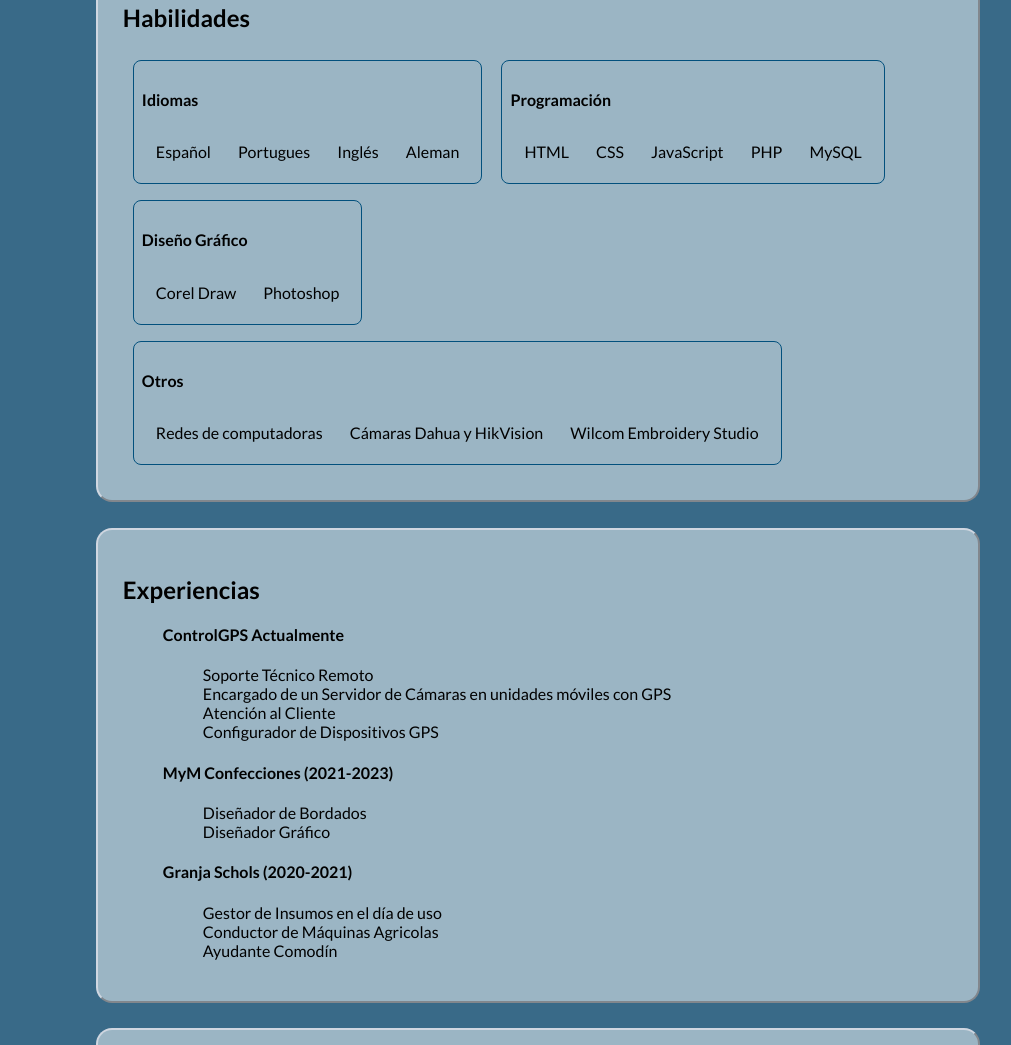
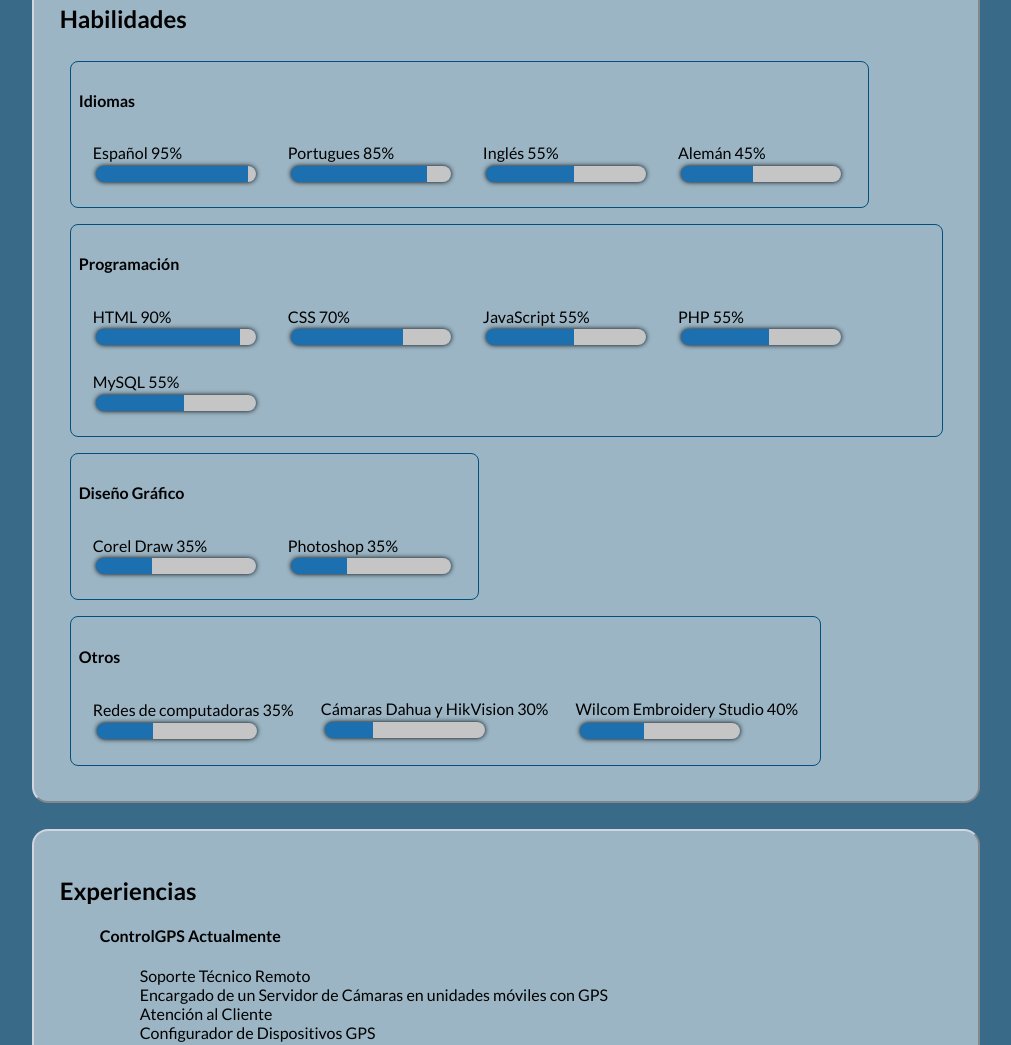
Before and after one commit to Mipcra98/Mi_Portfolio, a plain HTML site: page index.html in a window 1280 px wide. Shown: the part 666-1711 px from the top of the page, without its empty margins (102-1113 px from the left). Drawn offline with Linux system fonts and the light colour scheme.

Commit message:
Skill percentages
Added a progress bar with animation for all skills

```diff
--- a/index.html
+++ b/index.html
@@ -44,35 +44,54 @@
                 <li class="rama-hab">
                     <h4>Idiomas</h4>
                     <ul>
-                        <li class="habilidad">Español</li>
-                        <li class="habilidad">Portugues</li>
-                        <li class="habilidad">Inglés</li>
-                        <li class="habilidad">Aleman</li>
+                        <li class="habilidad">Español 95%
+                            <div class="progress-bar" style="--fill-percent:95%;"></div>
+                        </li>
+                        <li class="habilidad">Portugues 85%
+                            <div class="progress-bar" style="--fill-percent:85%;"></div>
+                        </li>
+                        <li class="habilidad">Inglés 55%
+                            <div class="progress-bar" style="--fill-percent:55%;"></div>
+                        </li>
+                        <li class="habilidad">Alemán 45%
+                            <div class="progress-bar" style="--fill-percent:45%;"></div>
+                        </li>
                     </ul>
                 </li>
                 <li class="rama-hab">
                     <h4>Programación</h4>
                     <ul>
-                        <li class="habilidad">HTML</li>
-                        <li class="habilidad">CSS</li>
-                        <li class="habilidad">JavaScript</li>
-                        <li class="habilidad">PHP</li>
-                        <li class="habilidad">MySQL</li>
+                        <li class="habilidad">HTML 90%
+                            <div class="progress-bar" style="--fill-percent:90%;"></div>
+                        </li>
+                        <li class="habilidad">CSS 70%
+                            <div class="progress-bar" style="--fill-percent:70%;"></div></li>
+                        <li class="habilidad">JavaScript 55%
+                            <div class="progress-bar" style="--fill-percent:55%;"></div></li>
+                        <li class="habilidad">PHP 55%
+                            <div class="progress-bar" style="--fill-percent:55%;"></div></li>
+                        <li class="habilidad">MySQL 55%
+                            <div class="progress-bar" style="--fill-percent:55%;"></div></li>
                     </ul>
                 </li>
                 <li class="rama-hab">
                     <h4>Diseño Gráfico</h4>
                     <ul>
-                        <li class="habilidad">Corel Draw</li>
-                        <li class="habilidad">Photoshop</li>
+                        <li class="habilidad">Corel Draw 35%
+                            <div class="progress-bar" style="--fill-percent:35%;"></div></li>
+                        <li class="habilidad">Photoshop 35%
+                            <div class="progress-bar" style="--fill-percent:35%;"></div></li>
                     </ul>
                 </li>
                 <li class="rama-hab">
                     <h4>Otros</h4>
                     <ul>
-                        <li class="habilidad">Redes de computadoras</li>
-                        <li class="habilidad">Cámaras Dahua y HikVision</li>
-                        <li class="habilidad">Wilcom Embroidery Studio</li>
+                        <li class="habilidad">Redes de computadoras 35%
+                            <div class="progress-bar" style="--fill-percent:35%;"></div></li>
+                        <li class="habilidad">Cámaras Dahua y HikVision 30%
+                            <div class="progress-bar" style="--fill-percent:30%;"></div></li>
+                        <li class="habilidad">Wilcom Embroidery Studio 40%
+                            <div class="progress-bar" style="--fill-percent:40%;"></div></li>
                     </ul>
                 </li>
 
@@ -134,7 +153,8 @@
         <section id="contact">
             <h2>Contactos</h2>
             <ul>
-                <li><i class="fa fa-envelope"></i> Email: willianfuhr27041998@gmail.com</li>
+                <li><i class="fa fa-envelope"></i> Email: willianfuhr2704199
+                    @gmail.com</li>
                 <li><i class="fa fa-phone"></i> Teléfono: +595 985 206181</li>
                 <li><i class="fa fa-mobile"></i> Redes Sociales</li>
                 <ul id="social">
@@ -142,7 +162,7 @@
                         <a href="https://www.facebook.com/wjff98/" class="fa fa-facebook" target="_blank"></a>
                     </li>
                     <li>
-                        <a href="https://www.instagram.com/fuhrensewill/" class="fa fa-instagram" target="_blank"></a>
+                        <a href="https://www.instagram.com/fuhrensewill?igsh=MTRwOGhqejljb3ExZg==" class="fa fa-instagram" target="_blank"></a>
                     </li>
                     <li>
                         <a href="https://www.linkedin.com/in/willian-f%C3%BChr-32295b211/" class="fa fa-linkedin" target="_blank"></a>
@@ -150,7 +170,7 @@
                     <!-- Agrega más redes sociales si lo deseas -->
                 </ul>
             </ul>
-            <div>
+            <!--<div>
                 <h4>Déjame un mensaje</h4>
                 <form action="submit">
                     <div id="name">
@@ -167,7 +187,7 @@
                     </div>
                     <button type="submit">Enviar</button>
                 </form>
-            </div>
+            </div>-->
         </section>
     </main>
     <footer><p>Copyright &copy; 2024</p></footer>
--- a/style.css
+++ b/style.css
@@ -70,7 +70,7 @@ header div{
 section{
     border: 0.25vh #d0d7e1 outset;
     border-radius: 1rem;
-    margin-left: 15%;
+    margin-left: 10%;
     margin-right: 15%;
     margin-top: 2%;
     padding: 2%;
@@ -84,6 +84,7 @@ section p{
     text-indent: 2rem;
 }
 section li{
+    padding-inline-start: 0;
     list-style: none;
 }
 #about-me {
@@ -122,10 +123,42 @@ section li{
 }
 
 .rama-hab:hover .habilidad:hover{
-    background-color: #7dbbe8;
+    background-color: #6ba3cc;
     color: black;
     transition: all 0.2s ease-in-out;
     box-shadow: 0 0 1vh rgba(0, 0, 0, 1);
+}
+
+:root{
+    --bar-color: rgb(197, 197, 197);
+    --fill-percent: 0%;
+}
+
+.progress-bar{
+    margin-right: 1vh;
+    position: relative;
+    width: 20vh;
+    height: 2vh;
+    background-color: rgb(28, 112, 175);
+    border-radius: 2em;
+    overflow: hidden;
+    box-shadow: 0 0 5px rgba(0, 0, 0, 1);
+}
+
+.progress-bar::before{
+    content: '';
+    position: absolute;
+    width: 100%;
+    height: 100%;
+    background-color: var(--bar-color);
+    translate: translateX(-100);
+    animation: fill-bar 0.8s 0.3s ease-in-out forwards;
+}
+
+@keyframes fill-bar {
+    to {
+        transform: translateX(var(--fill-percent));
+    }
 }
 
 #projects ul h4 a {
@@ -203,7 +236,7 @@ section li{
 }
 
 #contact button:hover{
-    background-color: rgba(65, 146, 65, 1);
+    background-color: rgb(83, 149, 182);
     border-color: rgba(0, 0, 0, 1);
     color: white;
     font-weight: bold;
```
